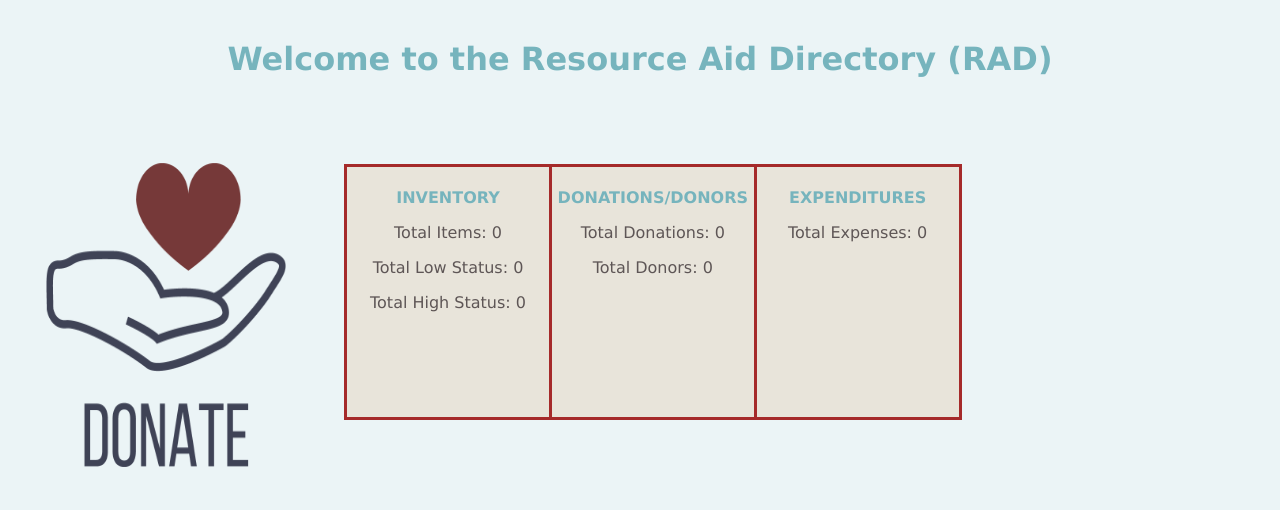
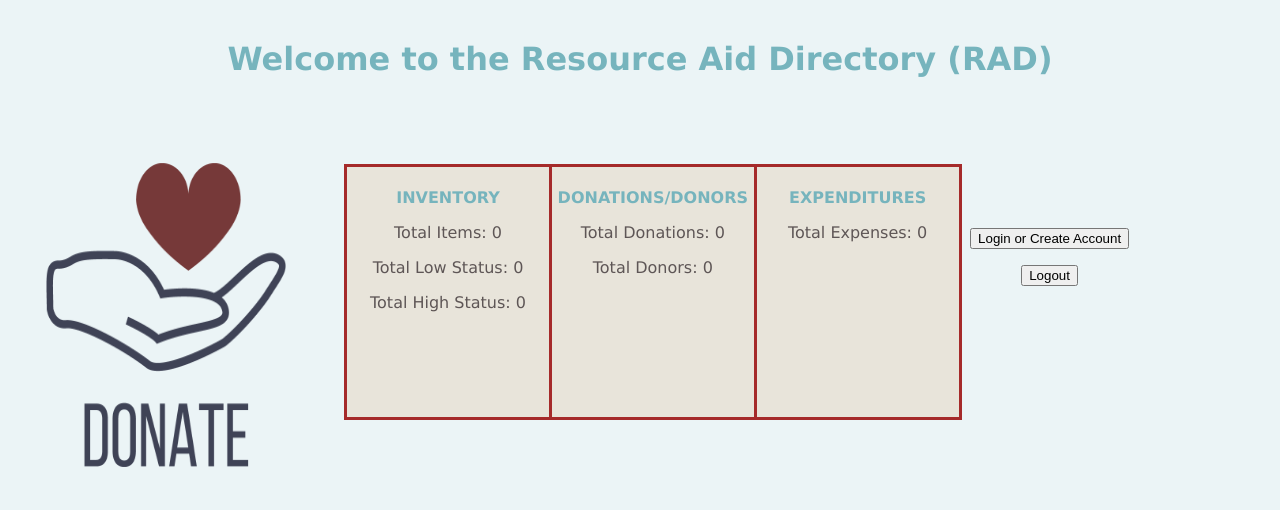
Before and after one commit to cs304-fa18/semester-project-rad, a Flask app: page / in a window 1280 px wide. Shown: the part 68-578 px from the top of the page. Run offline with Flask 2, Linux system fonts and the light colour scheme; data that the repository does not hold is empty; some libraries are stand-ins or nearby versions.

Commit message:
connected updates page to inventory, added login features, added ajax features to updateInventory page

```diff
--- a/app.py
+++ b/app.py
@@ -1,16 +1,31 @@
 #!/usr/bin/python2.7
 
 from datetime import date
-from flask import (Flask, render_template, request, url_for, redirect, flash)
+from flask import (Flask, render_template, request, url_for, redirect, flash, session)
+import bcrypt
 import sys
+import MySQLdb
 import search_donation_history
 import search_inventory_history
 import donationBackend
 import expenditureBackend
 from connection import get_conn
+from functools import wraps
 
 app = Flask(__name__)
 app.secret_key = 'stringy string'
+
+#login decorator
+def login_required(f):
+    @wraps(f)
+    def wrap():
+        if 'logged_in' in session:
+            return f()
+        else:
+            flash("You need to login first")
+            return redirect(url_for('index'))
+
+    return wrap
 
 @app.route('/')
 def index():
@@ -24,6 +39,7 @@ def index():
     return render_template('index.html', inventoryTotal=inventoryTotal, lowCount = lowCount, highCount=highCount, donationTotal=donationTotal, donorTotal=donorTotal, expenditureTotal=expenditureTotal)
 
 @app.route("/donationForm/", methods=['GET', 'POST'])
+@login_required
 def donationForm():
     '''
     Route for donation form page.
@@ -31,6 +47,14 @@ def donationForm():
     On POST, collects and validates data and if valid, adds to database.
        Renders form again with submission confirmation flashed.
     '''
+    # username = session.get('username', '')
+    # if str(username) == "":
+    #         flash("Error: Not Logged In, Please login to submit a donation")
+    #         return redirect( url_for('index'))
+
+    # redirect( url_for('checkLogin'))
+
+
 
     conn = get_conn()
 
@@ -107,6 +131,7 @@ def donationForm():
 
 
 @app.route('/expenditureForm/', methods = ['GET', 'POST'])
+@login_required
 def expenditureForm():
     '''
     Route for exenditure form page.
@@ -142,6 +167,7 @@ def expenditureForm():
 
 
 @app.route('/updateInventory/', methods = ['GET', 'POST'])
+@login_required
 def updateInventoryForm():
     '''Collects information from update inventory form
     passes this information to backend to update inventory table'''
@@ -158,18 +184,31 @@ def updateInventoryForm():
             'amount' : request.form['item-amount'],
             'date' : date.today()
         }
+
+    if (updatedItem['amount'] ==""):
+        updatedItem['amount'] = 0;
+    flash('Inventory item ' + updatedItem['item_id'] + ' Updated')
+    search_inventory_history.updateInventory(conn, updatedItem['item_id'], updatedItem['amount'])
     return render_template('updateInventory.html', inventory = allItemTypes)
 
 
 @app.route('/donations/', methods=["GET", "POST"])
+@login_required
 def displayDonations():
-    conn = get_conn()
-    allDonations = search_donation_history.getAllDonationHistoryInfo(conn, rowType='dictionary')
-    return render_template('donations.html',allDonations= allDonations )
+
+
+        conn = get_conn()
+        allDonations = search_donation_history.getAllDonationHistoryInfo(conn, rowType='dictionary')
+        return render_template('donations.html',allDonations= allDonations )
+
+
+
 
 
 @app.route('/inventory/', methods=["GET", "POST"])
+@login_required
 def displayInventory():
+
     conn = get_conn()
     allInventory = search_inventory_history.getAllInventoryHistoryInfo(conn)
     return render_template('inventory.html', allInventory = allInventory)
@@ -252,6 +291,96 @@ def filterInventory():
             filtered = search_inventory_history.combineFilters(conn, checkboxType,dropdownType)
             return render_template('inventory.html',allInventory = filtered)
 
+@app.route('/loginPage/',methods=["POST"])
+def redirectLogin():
+    return render_template('login.html')
+
+@app.route('/join/', methods=["POST"])
+def join():
+    try:
+        username = request.form['username']
+        passwd1 = request.form['password1']
+        passwd2 = request.form['password2']
+        if passwd1 != passwd2:
+            flash('passwords do not match')
+            return redirect( url_for('index'))
+        hashed = bcrypt.hashpw(passwd1.encode('utf-8'), bcrypt.gensalt())
+        conn = get_conn()
+        curs = conn.cursor(MySQLdb.cursors.DictCursor)
+        curs.execute('SELECT username FROM userpass WHERE username = %s',
+                     [username])
+        row = curs.fetchone()
+        if row is not None:
+            flash('That username is taken')
+            return redirect( url_for('index') )
+        curs.execute('INSERT into userpass(username,hashed) VALUES(%s,%s)',
+                     [username, hashed])
+        session['username'] = username
+        session['logged_in'] = True
+        flash('successfully logged in as '+username)
+        return redirect( url_for('index') )
+    except Exception as err:
+        flash('form submission error '+str(err))
+        return redirect( url_for('index') )
+
+
+# @app.route('/login/', methods = ['GET','POST'])
+# def login():
+#     username = request.form.get('username')
+#     if not username: #if form is empty
+#         return redirect(request.referrer)
+#     else:
+#         session['username'] = username #storing username in the session
+#         flash("Logged in as " + username)
+#         return(redirect(url_for('index')))
+
+@app.route('/login/', methods=["POST"])
+def login():
+    try:
+        username = request.form['username']
+        passwd = request.form['password']
+        conn = get_conn()
+        curs = conn.cursor(MySQLdb.cursors.DictCursor)
+        curs.execute('SELECT hashed FROM userpass WHERE username = %s',
+                     [username])
+        row = curs.fetchone()
+        if row is None:
+            # Same response as wrong password, so no information about what went wrong
+            flash('login incorrect. Try again or join')
+            return redirect( url_for('index'))
+        hashed = row['hashed']
+        # strings always come out of the database as unicode objects
+        if bcrypt.hashpw(passwd.encode('utf-8'),hashed.encode('utf-8')) == hashed:
+            flash('successfully logged in as '+username)
+            session['username'] = username
+            session['logged_in'] = True
+            return redirect( url_for('index'))
+        else:
+            flash('login incorrect. Try again or join')
+            return redirect( url_for('index'))
+    except Exception as err:
+        flash('form submission error '+str(err))
+        return redirect( url_for('index') )
+
+@app.route('/logout/', methods=["POST"])
+def logout():
+    try:
+        if 'username' in session:
+            username = session['username']
+            session.pop('username')
+            session.pop('logged_in')
+            flash('You are logged out')
+            return redirect(url_for('index'))
+        else:
+            flash('you are not logged in. Please login or join')
+            return redirect( url_for('index') )
+    except Exception as err:
+        flash('some kind of error '+str(err))
+        return redirect( url_for('index') )
+
+
+
+
 
 if __name__ == '__main__':
     app.debug = True
--- a/connection.py
+++ b/connection.py
@@ -2,7 +2,7 @@ import MySQLdb
 
 def get_conn(db='c9'):
     c = MySQLdb.connect(host='localhost',
-                           user='arivera4',
+                           user='hweissma',
                            passwd='',
                            db=db)
     c.autocommit(True)
--- a/search_inventory_history.py
+++ b/search_inventory_history.py
@@ -9,7 +9,7 @@ CS 304 - Databases
 
 import sys
 import MySQLdb
-
+from connection import get_conn
 
 def countInventoryTotal(conn):
     """Returns the number of items in inventory"""
@@ -70,7 +70,8 @@ def getAllInventoryDescription(conn):
 def getInventoryItemTypes(conn):
     '''Returns all inventory types, used in update inventory form'''
     curs = conn.cursor(MySQLdb.cursors.DictCursor)
-    curs.execute('''select description, item_id, units from inventory''')
+    curs.execute('''select description, inventory.item_id, units, amount, threshold from
+    inventory, setStatus where inventory.item_id = setStatus.item_id''')
     return curs.fetchall()
 
 
@@ -102,7 +103,6 @@ def updateStatus(conn, item_id):
 
     itemAmountDictionary = curs.execute('''select amount
     from inventory where item_id = %s''', [item_id])
-    print 'check!!!'
     itemAmount = curs.fetchall()[0]['amount'] #extracts amount corresponding to item
 
     thresholdForItemDictionary = curs.execute('''select threshold
@@ -133,4 +133,6 @@ def updateInventory(conn, item_id, amount):
 
 
 if __name__ == '__main__':
-    conn = getConn('c9')
+    conn = get_conn()
+    allInventory = getInventoryItemTypes(conn)
+    print allInventory
--- a/static/stylesheet.css
+++ b/static/stylesheet.css
@@ -39,6 +39,10 @@ h3{
     padding: 10px;
     margin-left: 275px;
     margin-right: 275px;
+}
+
+p {
+   text-align: center;
 }
 
 
@@ -149,6 +153,32 @@ nav a:hover {
     bottom: 10%;
 }
 
+#itemList {
+    margin-left:auto;
+    margin-right:auto;
+
+}
+
+#itemSpecifics {
+    margin-left:auto;
+    margin-right:auto;
+
+}
+
+#login {
+    width: 15%;
+    height: 30%;
+    position: absolute;
+    display: inline-block;
+    zoom: 0;
+    text-align: center;
+    margin: auto;
+    left: 0;
+    right: -64%;
+    top: 0%;
+    bottom: 0%;
+}
+
 
 #header {
     font-weight: bold;
--- a/templates/index.html
+++ b/templates/index.html
@@ -25,5 +25,14 @@
     </div>
     <script src="//code.jquery.com/jquery-3.2.1.min.js"></script>
 
+    <div id='login'>
+      <form id="loginform" action="{{url_for('redirectLogin')}}" method="post">
+      <p><button type="submit">Login or Create Account</button></p>
+      </form>
+      <form id="logout" action="{{url_for('logout')}}" method="post">
+      <p><button type="submit">Logout</button></p>
+      </form>
+    </div>
+
 
 {% endblock %}
```
Also changed, not shown: templates/updateInventory.html (+59 -25 lines).
